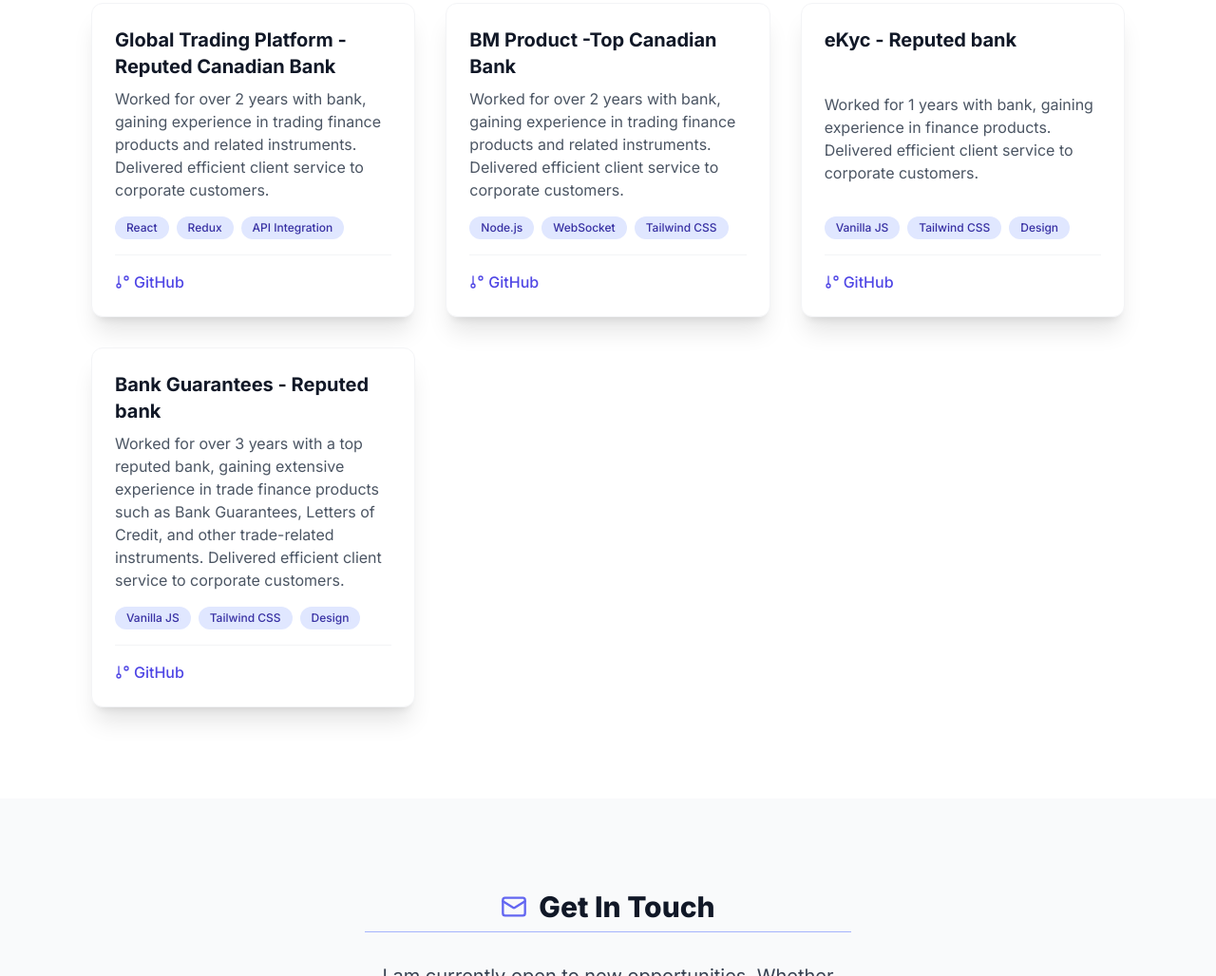
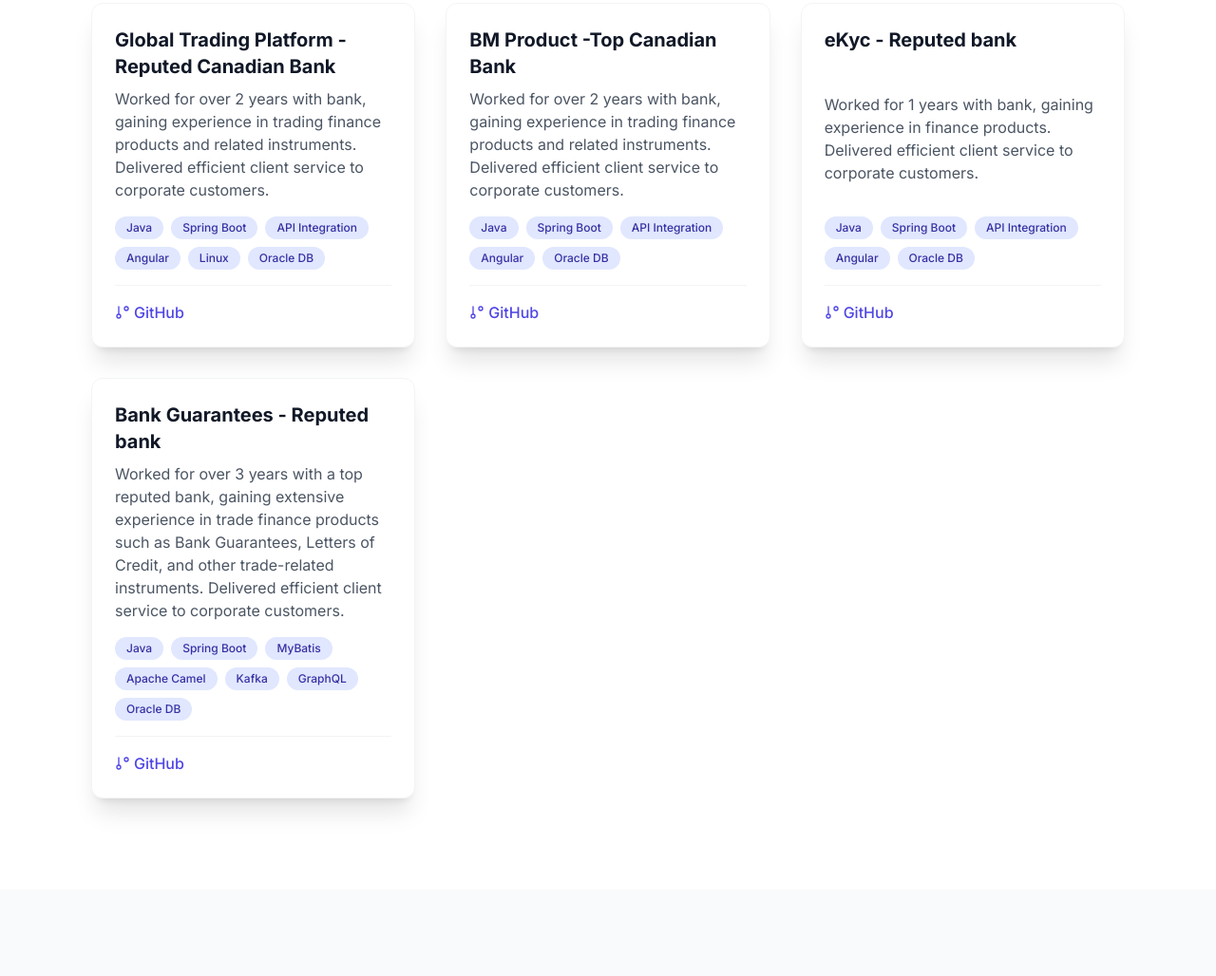
Before and after one commit to kapilhalewale/profile, a plain HTML site: page index.html in a window 1280 px wide. Shown: the part 2488-3516 px from the top of the page at 95% size. Drawn offline with nearby package versions, Linux system fonts and the light colour scheme.

Commit message:
Update index.html

```diff
--- a/index.html
+++ b/index.html
@@ -370,9 +370,13 @@ A passionate developer with 10+ years of experience in building scalable web app
                             finance products and related instruments.
                             Delivered efficient client service to corporate customers.                              </p>
                             <div class="flex flex-wrap gap-2 mb-4">
-                                <span class="text-xs font-medium px-3 py-1 bg-indigo-100 text-indigo-800 rounded-full dark:bg-indigo-900 dark:text-indigo-200">React</span>
-                                <span class="text-xs font-medium px-3 py-1 bg-indigo-100 text-indigo-800 rounded-full dark:bg-indigo-900 dark:text-indigo-200">Redux</span>
+                                <span class="text-xs font-medium px-3 py-1 bg-indigo-100 text-indigo-800 rounded-full dark:bg-indigo-900 dark:text-indigo-200">Java</span>
+                                <span class="text-xs font-medium px-3 py-1 bg-indigo-100 text-indigo-800 rounded-full dark:bg-indigo-900 dark:text-indigo-200">Spring Boot</span>
                                 <span class="text-xs font-medium px-3 py-1 bg-indigo-100 text-indigo-800 rounded-full dark:bg-indigo-900 dark:text-indigo-200">API Integration</span>
+                                <span class="text-xs font-medium px-3 py-1 bg-indigo-100 text-indigo-800 rounded-full dark:bg-indigo-900 dark:text-indigo-200">Angular</span>
+                                <span class="text-xs font-medium px-3 py-1 bg-indigo-100 text-indigo-800 rounded-full dark:bg-indigo-900 dark:text-indigo-200">Linux</span>
+                                <span class="text-xs font-medium px-3 py-1 bg-indigo-100 text-indigo-800 rounded-full dark:bg-indigo-900 dark:text-indigo-200">Oracle DB</span>
+
                             </div>
                             <div class="mt-auto flex space-x-4 pt-4 border-t border-gray-100 dark:border-gray-700">
                                 <a
@@ -398,9 +402,11 @@ A passionate developer with 10+ years of experience in building scalable web app
                             Delivered efficient client service to corporate customers.
                             </p>
                             <div class="flex flex-wrap gap-2 mb-4">
-                                <span class="text-xs font-medium px-3 py-1 bg-indigo-100 text-indigo-800 rounded-full dark:bg-indigo-900 dark:text-indigo-200">Node.js</span>
-                                <span class="text-xs font-medium px-3 py-1 bg-indigo-100 text-indigo-800 rounded-full dark:bg-indigo-900 dark:text-indigo-200">WebSocket</span>
-                                <span class="text-xs font-medium px-3 py-1 bg-indigo-100 text-indigo-800 rounded-full dark:bg-indigo-900 dark:text-indigo-200">Tailwind CSS</span>
+                                <span class="text-xs font-medium px-3 py-1 bg-indigo-100 text-indigo-800 rounded-full dark:bg-indigo-900 dark:text-indigo-200">Java</span>
+                                <span class="text-xs font-medium px-3 py-1 bg-indigo-100 text-indigo-800 rounded-full dark:bg-indigo-900 dark:text-indigo-200">Spring Boot</span>
+                                <span class="text-xs font-medium px-3 py-1 bg-indigo-100 text-indigo-800 rounded-full dark:bg-indigo-900 dark:text-indigo-200">API Integration</span>
+                                <span class="text-xs font-medium px-3 py-1 bg-indigo-100 text-indigo-800 rounded-full dark:bg-indigo-900 dark:text-indigo-200">Angular</span>
+                                <span class="text-xs font-medium px-3 py-1 bg-indigo-100 text-indigo-800 rounded-full dark:bg-indigo-900 dark:text-indigo-200">Oracle DB</span>
                             </div>
                             <div class="mt-auto flex space-x-4 pt-4 border-t border-gray-100 dark:border-gray-700">
                                 <a
@@ -427,10 +433,11 @@ A passionate developer with 10+ years of experience in building scalable web app
                             Delivered efficient client service to corporate customers.
                             </p>                            </p>
                             <div class="flex flex-wrap gap-2 mb-4">
-                                <span class="text-xs font-medium px-3 py-1 bg-indigo-100 text-indigo-800 rounded-full dark:bg-indigo-900 dark:text-indigo-200">Vanilla JS</span>
-                                <span class="text-xs font-medium px-3 py-1 bg-indigo-100 text-indigo-800 rounded-full dark:bg-indigo-900 dark:text-indigo-200">Tailwind CSS</span>
-                                <span class="text-xs font-medium px-3 py-1 bg-indigo-100 text-indigo-800 rounded-full dark:bg-indigo-900 dark:text-indigo-200">Design</span>
-                            </div>
+                                <span class="text-xs font-medium px-3 py-1 bg-indigo-100 text-indigo-800 rounded-full dark:bg-indigo-900 dark:text-indigo-200">Java</span>
+                                <span class="text-xs font-medium px-3 py-1 bg-indigo-100 text-indigo-800 rounded-full dark:bg-indigo-900 dark:text-indigo-200">Spring Boot</span>
+                                <span class="text-xs font-medium px-3 py-1 bg-indigo-100 text-indigo-800 rounded-full dark:bg-indigo-900 dark:text-indigo-200">API Integration</span>
+                                <span class="text-xs font-medium px-3 py-1 bg-indigo-100 text-indigo-800 rounded-full dark:bg-indigo-900 dark:text-indigo-200">Angular</span>
+                                <span class="text-xs font-medium px-3 py-1 bg-indigo-100 text-indigo-800 rounded-full dark:bg-indigo-900 dark:text-indigo-200">Oracle DB</span>                            </div>
                             <div class="mt-auto flex space-x-4 pt-4 border-t border-gray-100 dark:border-gray-700">
                                 <a
                                     href="#"
@@ -452,10 +459,13 @@ A passionate developer with 10+ years of experience in building scalable web app
                             <p class="text-gray-600 dark:text-gray-400 flex-grow mb-4">
                                 Worked for over 3 years with a top reputed bank, gaining extensive experience in trade finance products such as Bank Guarantees, Letters of Credit, and other trade-related instruments. Delivered efficient client service to corporate customers.                            </p>
                             <div class="flex flex-wrap gap-2 mb-4">
-                                <span class="text-xs font-medium px-3 py-1 bg-indigo-100 text-indigo-800 rounded-full dark:bg-indigo-900 dark:text-indigo-200">Vanilla JS</span>
-                                <span class="text-xs font-medium px-3 py-1 bg-indigo-100 text-indigo-800 rounded-full dark:bg-indigo-900 dark:text-indigo-200">Tailwind CSS</span>
-                                <span class="text-xs font-medium px-3 py-1 bg-indigo-100 text-indigo-800 rounded-full dark:bg-indigo-900 dark:text-indigo-200">Design</span>
-                            </div>
+                                <span class="text-xs font-medium px-3 py-1 bg-indigo-100 text-indigo-800 rounded-full dark:bg-indigo-900 dark:text-indigo-200">Java</span>
+                                <span class="text-xs font-medium px-3 py-1 bg-indigo-100 text-indigo-800 rounded-full dark:bg-indigo-900 dark:text-indigo-200">Spring Boot</span>
+                                <span class="text-xs font-medium px-3 py-1 bg-indigo-100 text-indigo-800 rounded-full dark:bg-indigo-900 dark:text-indigo-200">MyBatis</span>
+                                <span class="text-xs font-medium px-3 py-1 bg-indigo-100 text-indigo-800 rounded-full dark:bg-indigo-900 dark:text-indigo-200">Apache Camel</span>
+                                <span class="text-xs font-medium px-3 py-1 bg-indigo-100 text-indigo-800 rounded-full dark:bg-indigo-900 dark:text-indigo-200">Kafka</span>
+                                <span class="text-xs font-medium px-3 py-1 bg-indigo-100 text-indigo-800 rounded-full dark:bg-indigo-900 dark:text-indigo-200">GraphQL</span>
+                                <span class="text-xs font-medium px-3 py-1 bg-indigo-100 text-indigo-800 rounded-full dark:bg-indigo-900 dark:text-indigo-200">Oracle DB</span>                            </div>
                             <div class="mt-auto flex space-x-4 pt-4 border-t border-gray-100 dark:border-gray-700">
                                 <a
                                     href="#"
```
